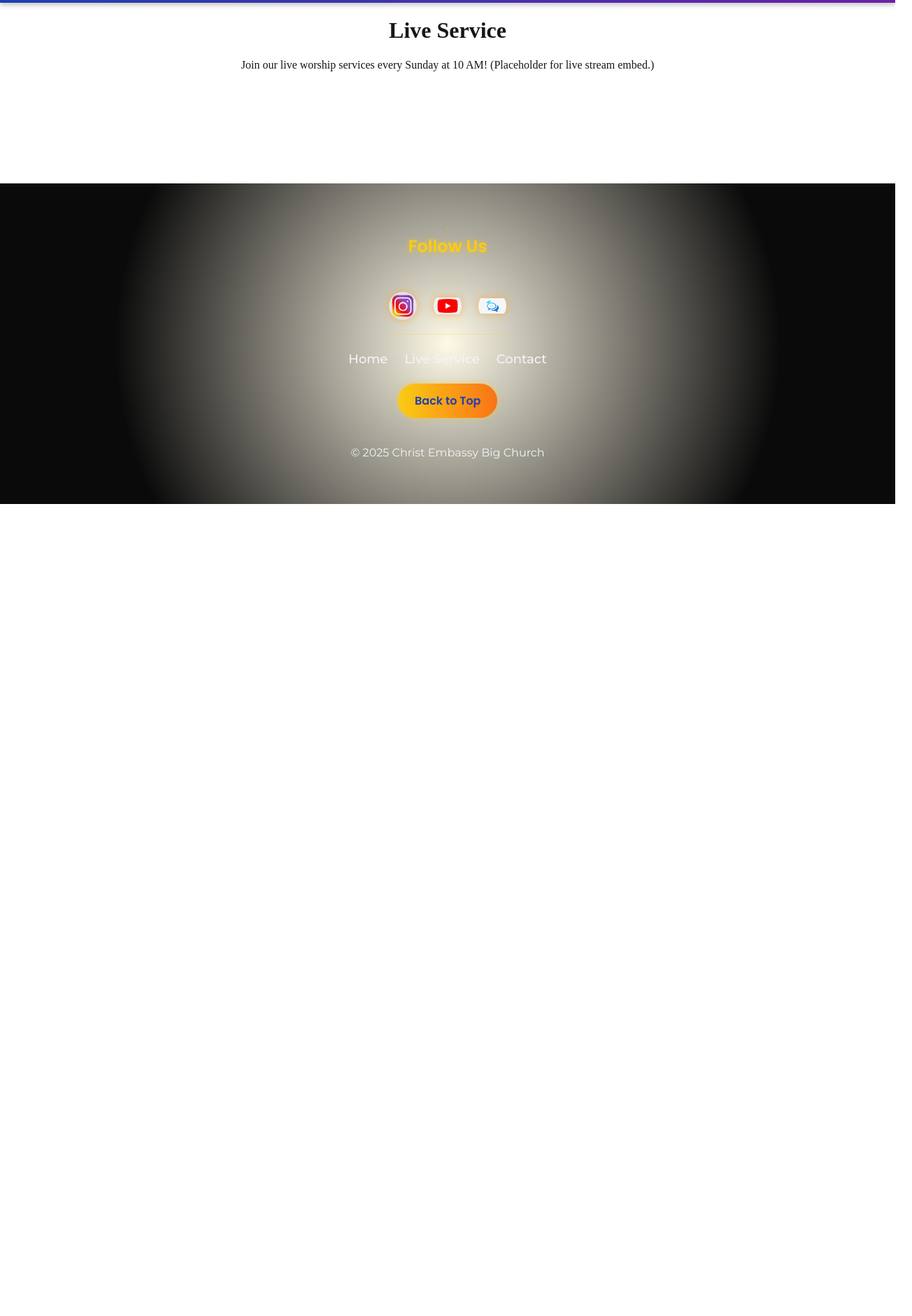
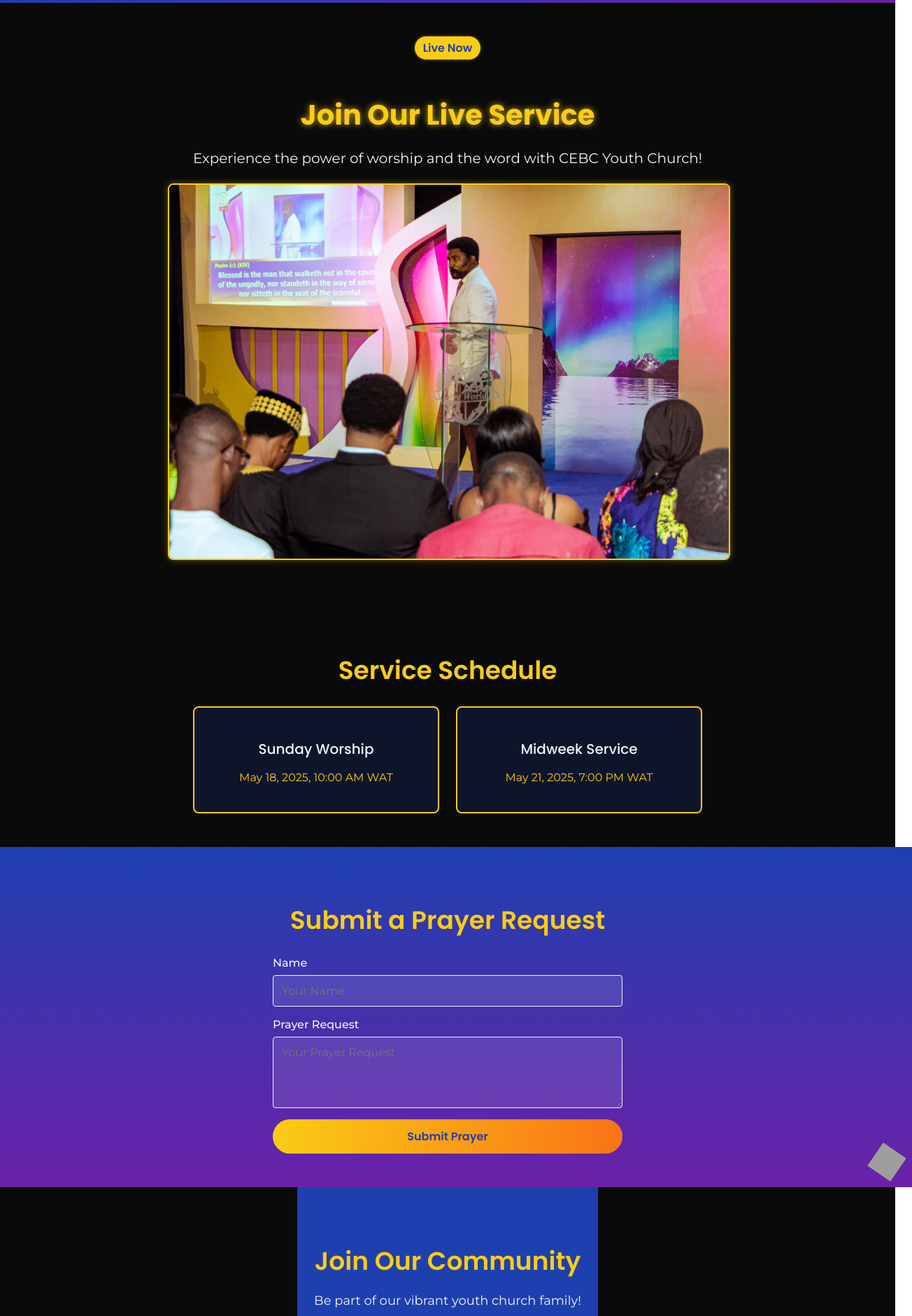
Before and after one commit to sophrone/cebigchurch, a Next.js app: page /live-service in a window 1280 px wide. Shown: the part 80-1960 px from the top of the page at 70% size, 1304 px wide, since content can reach past the window. Before the commit the page ends 800 px from the top, so only its background shows below. Built offline with nearby package versions, Linux system fonts and the light colour scheme; grey boxes are pictures that could not be loaded.

Commit message:
Add Live Service page with hero, schedule, prayer form, CTA, and LiveService.module.css for neon styling

```diff
--- /dev/null
+++ b/app/live-service/LiveService.module.css
@@ -0,0 +1,380 @@
+.main {
+  display: flex;
+  flex-direction: column;
+  align-items: center;
+  background: #0a0a0a;
+  color: #f3f4f6;
+}
+
+.hero {
+  position: relative;
+  width: 100%;
+  display: flex;
+  align-items: center;
+  justify-content: center;
+  padding: 2rem 1rem;
+  overflow: hidden;
+}
+
+@media (min-width: 640px) {
+  .hero {
+    padding: 3rem 1.5rem;
+  }
+}
+
+.heroContent {
+  text-align: center;
+  z-index: 1;
+  max-width: 800px;
+}
+
+.liveBadge {
+  font-family: var(--font-poppins), sans-serif;
+  font-size: 0.875rem;
+  font-weight: 600;
+  color: #1e40af;
+  background: #facc15;
+  padding: 0.25rem 0.75rem;
+  border-radius: 9999px;
+  display: inline-block;
+  margin-bottom: 1rem;
+  animation: glowPulse 2s ease-in-out infinite;
+}
+
+@media (min-width: 640px) {
+  .liveBadge {
+    font-size: 1rem;
+  }
+}
+
+.heroTitle {
+  font-family: var(--font-poppins), sans-serif;
+  font-size: 1.5rem;
+  font-weight: 700;
+  color: #facc15;
+  text-shadow: 0 0 10px rgba(250, 204, 21, 0.8);
+  margin-bottom: 1rem;
+  animation: fadeIn 1s ease-out;
+}
+
+@media (min-width: 640px) {
+  .heroTitle {
+    font-size: 2.5rem;
+  }
+}
+
+.heroText {
+  font-family: var(--font-montserrat), sans-serif;
+  font-size: 1rem;
+  font-weight: 400;
+  color: #f3f4f6;
+  margin-bottom: 1.5rem;
+  animation: fadeIn 1s ease-out 0.2s;
+  animation-fill-mode: both;
+}
+
+@media (min-width: 640px) {
+  .heroText {
+    font-size: 1.25rem;
+  }
+}
+
+.heroImage {
+  width: 100%;
+  max-width: 800px;
+  height: auto;
+  border-radius: 8px;
+  border: 2px solid #facc15;
+  box-shadow: 0 0 10px rgba(250, 204, 21, 0.4);
+  margin: 0 auto;
+  object-fit: cover;
+}
+
+.schedule {
+  padding: 2rem 1rem;
+  width: 100%;
+  text-align: center;
+}
+
+@media (min-width: 640px) {
+  .schedule {
+    padding: 3rem 1.5rem;
+  }
+}
+
+.scheduleTitle {
+  font-family: var(--font-poppins), sans-serif;
+  font-size: 1.75rem;
+  font-weight: 600;
+  color: #facc15;
+  margin-bottom: 1.5rem;
+  animation: fadeIn 1s ease-out;
+}
+
+@media (min-width: 640px) {
+  .scheduleTitle {
+    font-size: 2.25rem;
+  }
+}
+
+.scheduleGrid {
+  display: flex;
+  flex-direction: column;
+  gap: 1.5rem;
+  align-items: center;
+}
+
+@media (min-width: 640px) {
+  .scheduleGrid {
+    flex-direction: row;
+    justify-content: center;
+  }
+}
+
+.scheduleCard {
+  background: rgba(30, 64, 175, 0.2);
+  border: 2px solid #facc15;
+  border-radius: 8px;
+  padding: 1.5rem;
+  width: 100%;
+  max-width: 300px;
+  transition: transform 0.3s ease, box-shadow 0.3s ease;
+}
+
+.scheduleCard:hover {
+  transform: scale(1.05);
+  box-shadow: 0 0 10px rgba(250, 204, 21, 0.4);
+}
+
+.scheduleDay {
+  font-family: var(--font-poppins), sans-serif;
+  font-size: 1.25rem;
+  font-weight: 500;
+  color: #f3f4f6;
+  margin-bottom: 0.5rem;
+}
+
+.scheduleTime {
+  font-family: var(--font-montserrat), sans-serif;
+  font-size: 1rem;
+  font-weight: 400;
+  color: #facc15;
+}
+
+.prayer {
+  padding: 2rem 1rem;
+  width: 100%;
+  text-align: center;
+  background: linear-gradient(180deg, #1e40af, #6b21a8);
+  position: relative;
+}
+
+@media (min-width: 640px) {
+  .prayer {
+    padding: 3rem 1.5rem;
+  }
+}
+
+.prayerTitle {
+  font-family: var(--font-poppins), sans-serif;
+  font-size: 1.75rem;
+  font-weight: 600;
+  color: #facc15;
+  margin-bottom: 1.5rem;
+  animation: fadeIn 1s ease-out;
+}
+
+@media (min-width: 640px) {
+  .prayerTitle {
+    font-size: 2.25rem;
+  }
+}
+
+.prayerForm {
+  display: flex;
+  flex-direction: column;
+  gap: 1rem;
+  max-width: 500px;
+  margin: 0 auto;
+}
+
+.formGroup {
+  display: flex;
+  flex-direction: column;
+  text-align: left;
+}
+
+.formLabel {
+  font-family: var(--font-montserrat), sans-serif;
+  font-size: 1rem;
+  font-weight: 500;
+  color: #f3f4f6;
+  margin-bottom: 0.5rem;
+}
+
+.formInput,
+.formTextarea {
+  font-family: var(--font-montserrat), sans-serif;
+  font-size: 1rem;
+  color: #f3f4f6;
+  background: rgba(255, 255, 255, 0.1);
+  border: 1px solid #f3f4f6;
+  border-radius: 4px;
+  padding: 0.75rem;
+  transition: border-color 0.3s ease, box-shadow 0.3s ease;
+}
+
+.formInput:focus,
+.formTextarea:focus {
+  outline: none;
+  border-color: #facc15;
+  box-shadow: 0 0 8px rgba(250, 204, 21, 0.4);
+}
+
+.formButton {
+  font-family: var(--font-poppins), sans-serif;
+  font-size: 1rem;
+  font-weight: 600;
+  color: #1e40af;
+  background: linear-gradient(90deg, #facc15, #f97316);
+  padding: 0.75rem 1.5rem;
+  border-radius: 9999px;
+  border: none;
+  cursor: pointer;
+  transition: transform 0.3s ease, box-shadow 0.3s ease;
+  animation: popIn 0.8s ease-out;
+}
+
+.formButton:hover {
+  transform: scale(1.05);
+  box-shadow: 0 4px 10px rgba(250, 204, 21, 0.4);
+}
+
+.formButton:active {
+  transform: scale(0.95);
+}
+
+.prayerIcon {
+  position: absolute;
+  bottom: 1rem;
+  right: 1rem;
+  width: 32px;
+  height: 32px;
+  animation: spin 10s linear infinite;
+}
+
+@media (min-width: 640px) {
+  .prayerIcon {
+    width: 40px;
+    height: 40px;
+  }
+}
+
+.cta {
+  padding: 2rem 1rem;
+  text-align: center;
+  background: #1e40af;
+}
+
+@media (min-width: 640px) {
+  .cta {
+    padding: 3rem 1.5rem;
+  }
+}
+
+.ctaTitle {
+  font-family: var(--font-poppins), sans-serif;
+  font-size: 1.75rem;
+  font-weight: 600;
+  color: #facc15;
+  margin-bottom: 1rem;
+  animation: fadeIn 1s ease-out;
+}
+
+@media (min-width: 640px) {
+  .ctaTitle {
+    font-size: 2.25rem;
+  }
+}
+
+.ctaText {
+  font-family: var(--font-montserrat), sans-serif;
+  font-size: 1rem;
+  font-weight: 400;
+  color: #f3f4f6;
+  margin-bottom: 1.5rem;
+  animation: fadeIn 1s ease-out 0.2s;
+  animation-fill-mode: both;
+}
+
+@media (min-width: 640px) {
+  .ctaText {
+    font-size: 1.125rem;
+  }
+}
+
+.ctaButton {
+  font-family: var(--font-poppins), sans-serif;
+  font-size: 1rem;
+  font-weight: 600;
+  color: #1e40af;
+  background: linear-gradient(90deg, #facc15, #f97316);
+  padding: 0.75rem 1.5rem;
+  border-radius: 9999px;
+  text-decoration: none;
+  transition: transform 0.3s ease, box-shadow 0.3s ease;
+  animation: popIn 0.8s ease-out;
+}
+
+.ctaButton:hover {
+  transform: scale(1.05);
+  box-shadow: 0 4px 10px rgba(250, 204, 21, 0.4);
+}
+
+::selection {
+  background: #facc15;
+  color: #1e40af;
+}
+
+@keyframes glowPulse {
+  0% {
+    box-shadow: 0 0 4px rgba(250, 204, 21, 0.5);
+  }
+  50% {
+    box-shadow: 0 0 8px rgba(249, 115, 22, 0.6);
+  }
+  100% {
+    box-shadow: 0 0 4px rgba(250, 204, 21, 0.5);
+  }
+}
+
+@keyframes fadeIn {
+  from {
+    opacity: 0;
+    transform: translateY(20px);
+  }
+  to {
+    opacity: 1;
+    transform: translateY(0);
+  }
+}
+
+@keyframes popIn {
+  0% {
+    opacity: 0;
+    transform: scale(0.8);
+  }
+  100% {
+    opacity: 1;
+    transform: scale(1);
+  }
+}
+
+@keyframes spin {
+  from {
+    transform: rotate(0deg);
+  }
+  to {
+    transform: rotate(360deg);
+  }
+}
--- a/app/live-service/page.tsx
+++ b/app/live-service/page.tsx
@@ -1,10 +1,103 @@
+"use client";
+
+import Image from "next/image";
+import Link from "next/link";
+import styles from "./LiveService.module.css";
+
 export default function LiveService() {
+  const handlePrayerSubmit = (e: React.FormEvent) => {
+    e.preventDefault();
+    // Placeholder for form submission (no backend yet)
+    alert("Prayer request submitted! We'll pray for you!");
+  };
+
   return (
-    <div className="container mx-auto py-16 text-center">
-      <h1 className="text-4xl font-bold text-blue-800 mb-4">Live Service</h1>
-      <p className="text-xl text-gray-600">
-        Join our live worship services every Sunday at 10 AM! (Placeholder for live stream embed.)
-      </p>
-    </div>
+    <main className={styles.main}>
+      {/* Hero Section */}
+      <section className={styles.hero}>
+        <div className={styles.heroContent}>
+          <div className={styles.liveBadge}>Live Now</div>
+          <h1 className={styles.heroTitle}>Join Our Live Service</h1>
+          <p className={styles.heroText}>
+            Experience the power of worship and the word with CEBC Youth Church!
+          </p>
+          <Image
+            src="/image1.jpg"
+            alt="Live Service"
+            width={800}
+            height={450}
+            className={styles.heroImage}
+          />
+        </div>
+      </section>
+
+      {/* Schedule Section */}
+      <section className={styles.schedule}>
+        <h2 className={styles.scheduleTitle}>Service Schedule</h2>
+        <div className={styles.scheduleGrid}>
+          {[
+            { day: "Sunday Worship", time: "May 18, 2025, 10:00 AM WAT" },
+            { day: "Midweek Service", time: "May 21, 2025, 7:00 PM WAT" },
+          ].map((service, index) => (
+            <div key={index} className={styles.scheduleCard}>
+              <h3 className={styles.scheduleDay}>{service.day}</h3>
+              <p className={styles.scheduleTime}>{service.time}</p>
+            </div>
+          ))}
+        </div>
+      </section>
+
+      {/* Prayer Request Section */}
+      <section className={styles.prayer}>
+        <h2 className={styles.prayerTitle}>Submit a Prayer Request</h2>
+        <form className={styles.prayerForm} onSubmit={handlePrayerSubmit}>
+          <div className={styles.formGroup}>
+            <label htmlFor="name" className={styles.formLabel}>
+              Name
+            </label>
+            <input
+              type="text"
+              id="name"
+              className={styles.formInput}
+              placeholder="Your Name"
+              required
+            />
+          </div>
+          <div className={styles.formGroup}>
+            <label htmlFor="prayer" className={styles.formLabel}>
+              Prayer Request
+            </label>
+            <textarea
+              id="prayer"
+              className={styles.formTextarea}
+              placeholder="Your Prayer Request"
+              rows={4}
+              required
+            ></textarea>
+          </div>
+          <button type="submit" className={styles.formButton}>
+            Submit Prayer
+          </button>
+        </form>
+        <Image
+          src="/prayer-icon.png"
+          alt="Prayer Icon"
+          width={40}
+          height={40}
+          className={styles.prayerIcon}
+        />
+      </section>
+
+      {/* CTA Section */}
+      <section className={styles.cta}>
+        <h2 className={styles.ctaTitle}>Join Our Community</h2>
+        <p className={styles.ctaText}>
+          Be part of our vibrant youth church family!
+        </p>
+        <Link href="/contact" className={styles.ctaButton}>
+          Get Involved
+        </Link>
+      </section>
+    </main>
   );
 }
```
